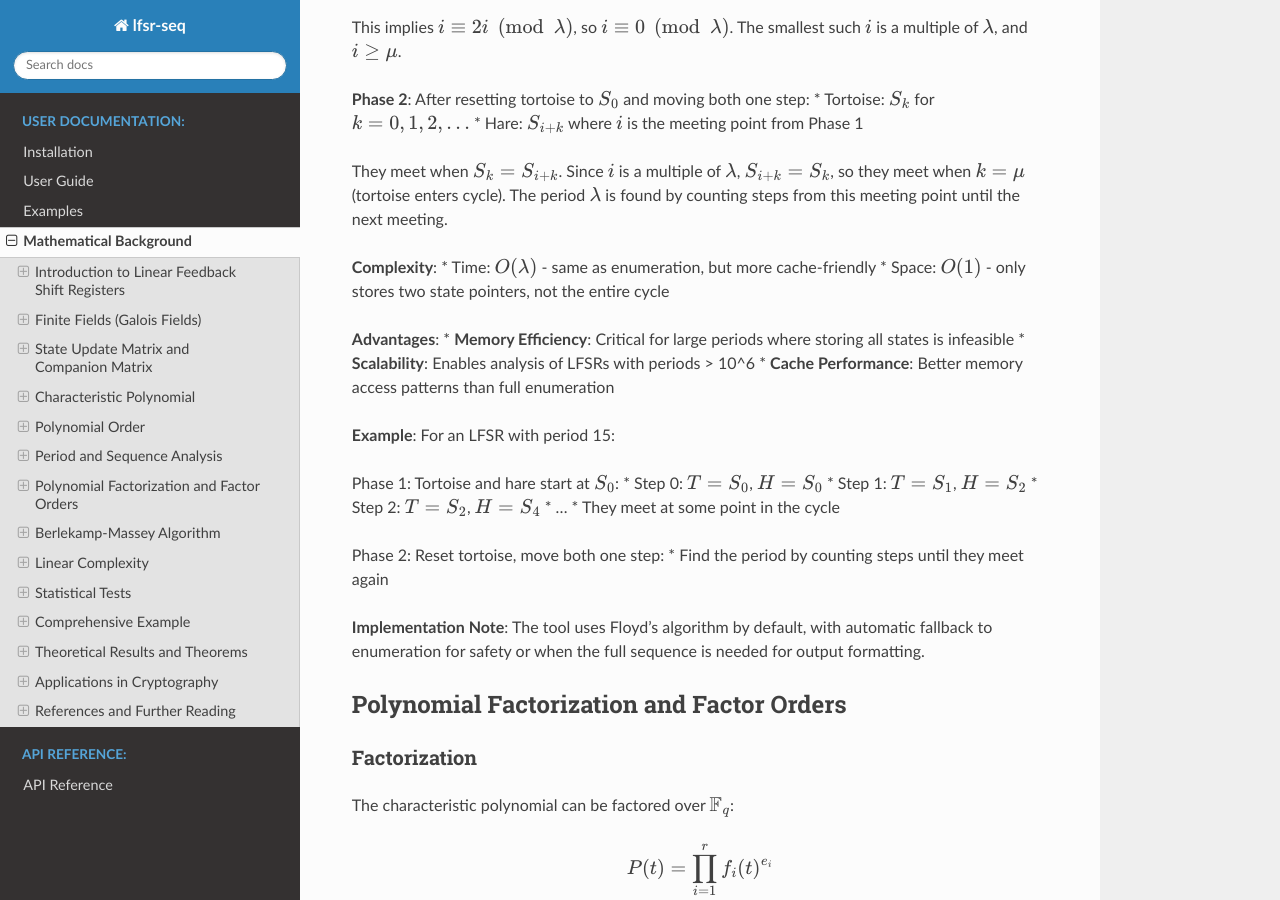
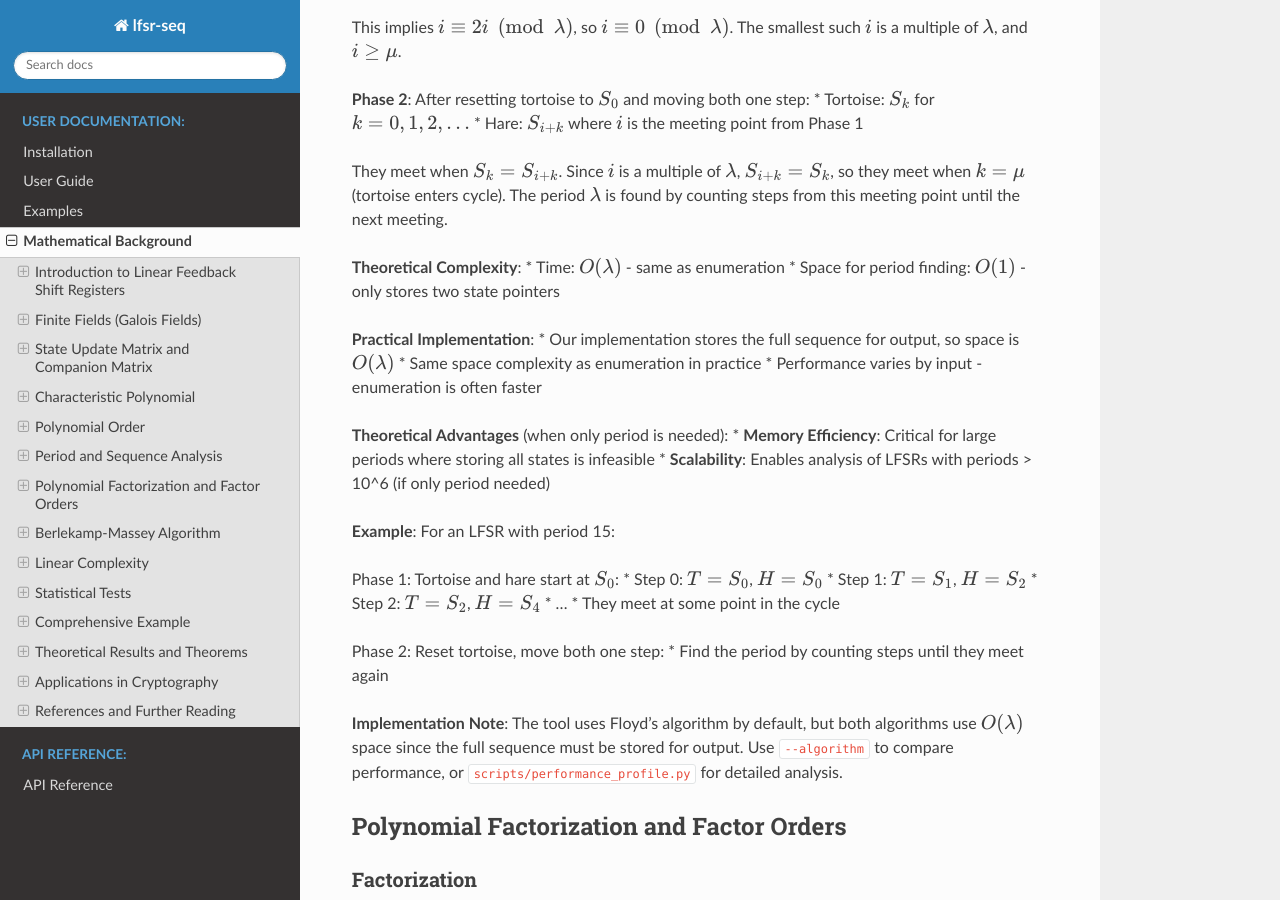
Before and after one commit to mkhellat/lfsr-seq, a Sphinx documentation site: the page built from docs/mathematical_background.rst, in a window 1280 px wide and 900 px high, scrolled down 7219 px. Built offline with Sphinx 7.4.7 and the Read the Docs theme 3.1.0, drawn with Linux system fonts in a browser that asks for light colours.

Commit message:
docs: Fix remaining O(1) space claims in mathematical background
- Updated complexity section to distinguish theoretical vs practical space usage
- Clarified that our implementation uses O(period) space for both algorithms
- Updated advantages section to note they apply when only period is needed
- Updated implementation note to reference performance profiling tool

```diff
--- a/docs/mathematical_background.rst
+++ b/docs/mathematical_background.rst
@@ -378,14 +378,18 @@ They meet when :math:`S_k = S_{i+k}`. Since :math:`i` is a multiple of :math:`\l
 :math:`S_{i+k} = S_k`, so they meet when :math:`k = \mu` (tortoise enters cycle).
 The period :math:`\lambda` is found by counting steps from this meeting point until the next meeting.
 
-**Complexity**:
-* Time: :math:`O(\lambda)` - same as enumeration, but more cache-friendly
-* Space: :math:`O(1)` - only stores two state pointers, not the entire cycle
+**Theoretical Complexity**:
+* Time: :math:`O(\lambda)` - same as enumeration
+* Space for period finding: :math:`O(1)` - only stores two state pointers
 
-**Advantages**:
+**Practical Implementation**:
+* Our implementation stores the full sequence for output, so space is :math:`O(\lambda)`
+* Same space complexity as enumeration in practice
+* Performance varies by input - enumeration is often faster
+
+**Theoretical Advantages** (when only period is needed):
 * **Memory Efficiency**: Critical for large periods where storing all states is infeasible
-* **Scalability**: Enables analysis of LFSRs with periods > 10^6
-* **Cache Performance**: Better memory access patterns than full enumeration
+* **Scalability**: Enables analysis of LFSRs with periods > 10^6 (if only period needed)
 
 **Example**: For an LFSR with period 15:
 
@@ -399,7 +403,7 @@ Phase 1: Tortoise and hare start at :math:`S_0`:
 Phase 2: Reset tortoise, move both one step:
 * Find the period by counting steps until they meet again
 
-**Implementation Note**: The tool uses Floyd's algorithm by default, with automatic fallback to enumeration for safety or when the full sequence is needed for output formatting.
+**Implementation Note**: The tool uses Floyd's algorithm by default, but both algorithms use :math:`O(\lambda)` space since the full sequence must be stored for output. Use ``--algorithm`` to compare performance, or ``scripts/performance_profile.py`` for detailed analysis.
 
 Polynomial Factorization and Factor Orders
 ------------------------------------------
```
